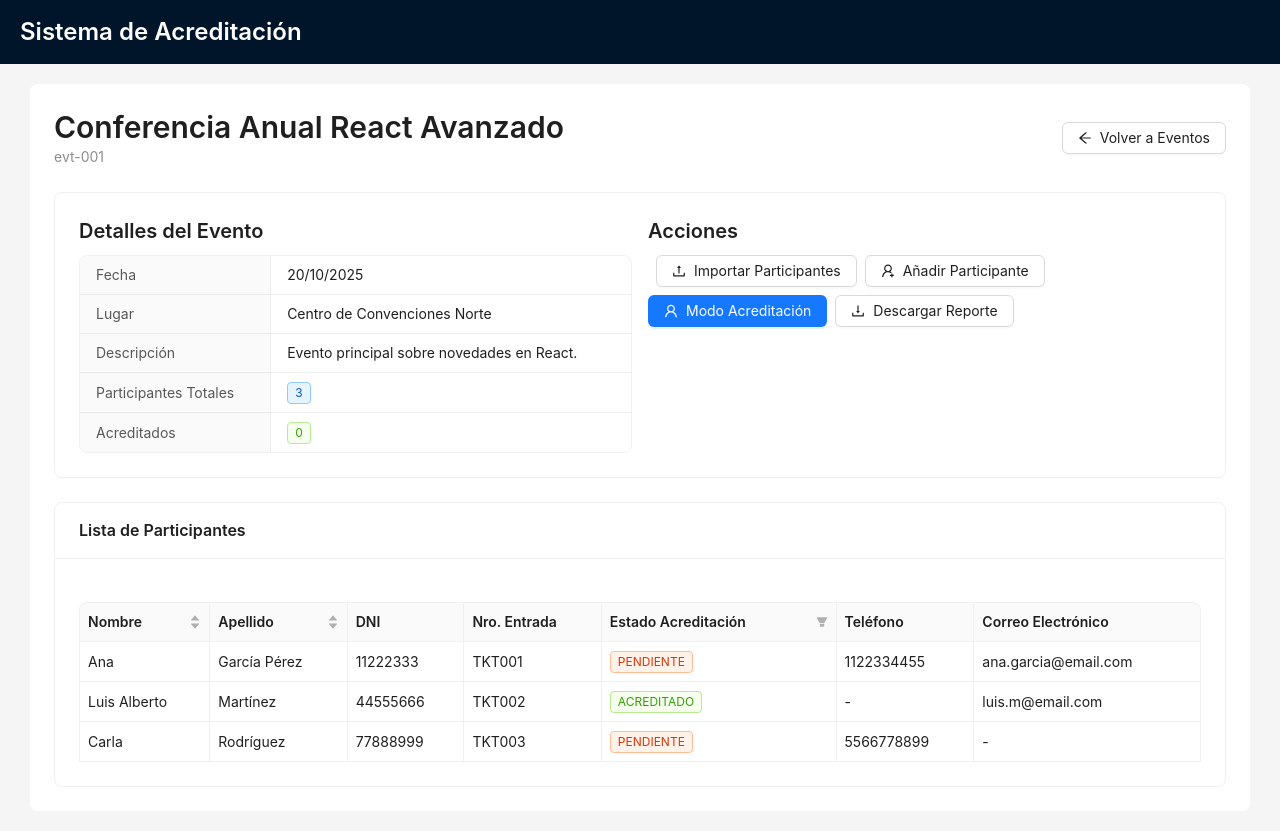
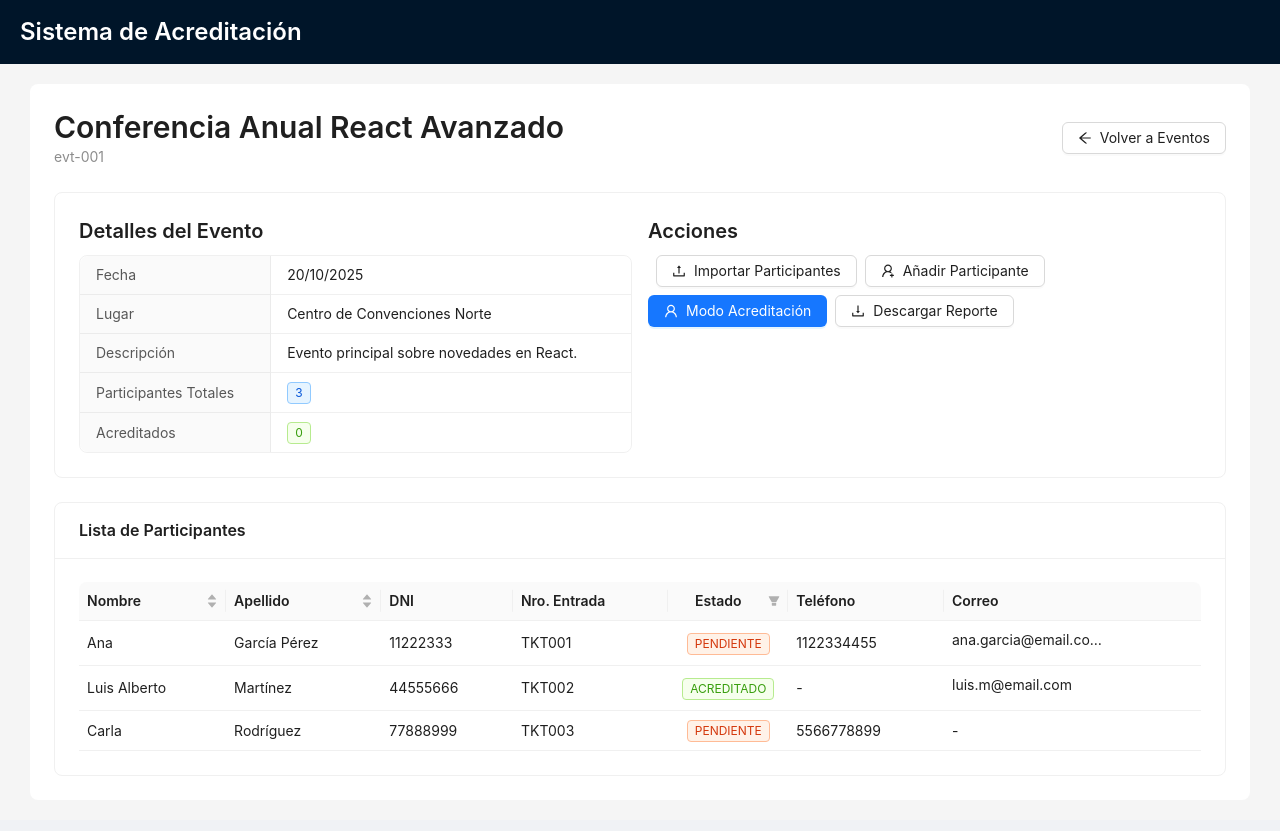
Before and after one commit to jnserrudo/Acreditacion-Eventos, a React (Vite) app: page /events/evt-001 in a window 1280 px wide. Built offline with nearby package versions, Linux system fonts and the light colour scheme.

Commit message:
prototipo

```diff
--- a/src/Components/EventList.jsx
+++ b/src/Components/EventList.jsx
@@ -1,43 +1,89 @@
 // src/components/event/EventList.js
 import React from 'react';
-import { List, Button, Typography, Space } from 'antd';
+import { List, Button, Typography, Space, Tooltip, Row, Col, Tag } from 'antd'; // Añadido Tooltip, Row, Col, Tag
 import { Link } from 'react-router-dom';
-import { EditOutlined, DeleteOutlined, EyeOutlined } from '@ant-design/icons'; // Íconos
+import { EditOutlined, DeleteOutlined, EyeOutlined } from '@ant-design/icons';
+import dayjs from 'dayjs'; // Asegúrate de tener dayjs instalado o usa toLocaleDateString
 
-const { Text } = Typography;
+const { Text, Paragraph } = Typography;
 
-// Recibe la lista de eventos y funciones para manejar acciones (a implementar en EventoABM)
-export const EventList = ({ events, onEdit, onDelete }) => {
+export const EventList = ({ events = [], onEdit, onDelete }) => {
+
+  // Función para formatear fecha de forma segura
+  const formatDate = (dateString) => {
+    if (!dateString) return 'Fecha no especificada';
+    // Intenta parsear con dayjs si está disponible y es válido
+    const date = dayjs(dateString);
+    if (date.isValid()) {
+      return date.format('DD/MM/YYYY'); // Formato deseado
+    }
+    // Fallback a formato básico si dayjs falla o no está
+    try {
+       return new Date(dateString).toLocaleDateString();
+    } catch (e) {
+        return 'Fecha inválida';
+    }
+  };
+
   return (
     <List
-      itemLayout="horizontal"
+      itemLayout="vertical" // Cambiado a vertical para mejor flujo en móvil
       dataSource={events}
-      locale={{ emptyText: 'No hay eventos para mostrar.' }} // Mensaje si la lista está vacía
+      locale={{ emptyText: 'No hay eventos para mostrar.' }}
+      pagination={{ // Paginación opcional
+        pageSize: 5, // Menos items por página puede ser mejor para listas verticales
+        hideOnSinglePage: true,
+        size: 'small', // Paginación más compacta
+      }}
       renderItem={(event) => (
         <List.Item
-          key={event.id} // ¡Importante! Usa el ID real del evento que viene de la API
-          actions={[
-            // Enlace para ver detalles
-            <Link to={`/events/${event.id}`} key="view">
-              <Button type="link" icon={<EyeOutlined />}>
-                 Ver/Gestionar
-              </Button>
-            </Link>,
-            // Botón Editar (llama a la función pasada por props)
-            <Button type="link" icon={<EditOutlined />} onClick={() => onEdit(event)} key="edit">
-               Editar
-            </Button>,
-             // Botón Eliminar (llama a la función pasada por props)
-            <Button type="link" danger icon={<DeleteOutlined />} onClick={() => onDelete(event.id)} key="delete">
-               Eliminar
-            </Button>,
-          ]}
+          key={event.id}
+          // Usamos extra para las acciones, se colocarán a la derecha en desktop
+          // y abajo en móvil debido a itemLayout="vertical"
+          extra={
+            <Space direction="horizontal" align="center" wrap> {/* 'wrap' por si acaso */}
+              <Tooltip title="Ver/Gestionar Detalles">
+                <Link to={`/events/${event.id}`}>
+                  {/* Botón primario sutil para la acción principal */}
+                  <Button type="default" icon={<EyeOutlined />} size="middle">
+                     Gestionar
+                  </Button>
+                </Link>
+              </Tooltip>
+              <Tooltip title="Editar Evento">
+                <Button
+                  icon={<EditOutlined />}
+                  onClick={() => onEdit(event)}
+                  size="middle"
+                />
+              </Tooltip>
+              <Tooltip title="Eliminar Evento">
+                <Button
+                  danger
+                  icon={<DeleteOutlined />}
+                  onClick={() => onDelete(event.id)}
+                  size="middle"
+                />
+              </Tooltip>
+            </Space>
+          }
         >
+          {/* Contenido principal del item */}
           <List.Item.Meta
-            // El título es un enlace al detalle del evento
-            title={<Link to={`/events/${event.id}`}>{event.name || 'Evento sin nombre'}</Link>}
-            // Puedes mostrar la fecha u otra información relevante aquí
-            description={event.date ? `Fecha: ${new Date(event.date).toLocaleDateString()}` : 'Fecha no especificada'}
+            title={<Link to={`/events/${event.id}`} style={{ fontSize: '1.1em' }}>{event.name || 'Evento sin nombre'}</Link>}
+            // Usamos description para más detalles, se verá debajo del título
+            description={
+              <Space direction="vertical" size="small" style={{width: '100%'}}>
+                 <Text type="secondary">
+                   <Tag>{formatDate(event.date)}</Tag> {event.location || 'Lugar no especificado'}
+                 </Text>
+                 {event.description && (
+                    <Paragraph ellipsis={{ rows: 2, expandable: false }} type="secondary">
+                        {event.description}
+                    </Paragraph>
+                 )}
+              </Space>
+            }
           />
         </List.Item>
       )}
--- a/src/Components/ParticipantesListas.jsx
+++ b/src/Components/ParticipantesListas.jsx
@@ -1,95 +1,111 @@
 // src/Components/ParticipantList.js
-// (O guarda en src/components/participant/ParticipantList.js si prefieres esa estructura)
+import React from 'react';
+import { Table, Tag, Tooltip } from 'antd'; // Añadido Tooltip
 
-import React from "react";
-import { Table, Tag } from "antd";
+export const ParticipantList = ({ participants = [] }) => {
 
-// Componente para mostrar la tabla de participantes
-export const ParticipantList = ({ participants = [] }) => {
-  // Asegura default como array vacío
-
-  // Definición de las columnas para la tabla de Ant Design
   const columns = [
     {
-      title: "Nombre", // Título de la columna
-      dataIndex: "name", // Campo del objeto participante a mostrar
-      key: "name", // Key única para la columna
-      sorter: (a, b) => a.name.localeCompare(b.name), // Habilita ordenamiento alfabético
+      title: 'Nombre',
+      dataIndex: 'name',
+      key: 'name',
+      sorter: (a, b) => a.name.localeCompare(b.name),
+      // fixed: 'left', // Descomentar si quieres fijar esta columna al hacer scroll horizontal
     },
     {
-      title: "Apellido",
-      dataIndex: "lastName",
-      key: "lastName",
-      sorter: (a, b) => (a.lastName || "").localeCompare(b.lastName || ""), // Ordenamiento, maneja posibles null/undefined
+      title: 'Apellido',
+      dataIndex: 'lastName',
+      key: 'lastName',
+      sorter: (a, b) => (a.lastName || '').localeCompare(b.lastName || ''),
+      // fixed: 'left', // Descomentar si quieres fijar esta columna al hacer scroll horizontal
     },
     {
-      title: "DNI",
-      dataIndex: "dni",
-      key: "dni",
+      title: 'DNI',
+      dataIndex: 'dni',
+      key: 'dni',
     },
-    // --- NUEVA COLUMNA ---
     {
-      title: "Nro. Entrada",
-      dataIndex: "entryNumber",
-      key: "entryNumber",
+      title: 'Nro. Entrada',
+      dataIndex: 'entryNumber',
+      key: 'entryNumber',
     },
-    // --- FIN NUEVA ---
     {
-      title: "Estado Acreditación",
-      dataIndex: "accredited", // <-- CAMBIO dataIndex
-      key: "accredited",
-      render: (
-        accredited // <-- CAMBIO lógica render
-      ) => (
-        <Tag color={accredited === 1 ? "green" : "volcano"}>
-          {accredited === 1 ? "ACREDITADO" : "PENDIENTE"}
+      title: 'Estado', // Título más corto
+      dataIndex: 'accredited',
+      key: 'accredited',
+      align: 'center', // Centrar contenido
+      width: 120, // Ancho fijo para esta columna puede ayudar
+      render: (accredited) => (
+        <Tag color={accredited === 1 ? 'green' : 'volcano'} style={{ margin: 'auto' }}>
+          {accredited === 1 ? 'ACREDITADO' : 'PENDIENTE'}
         </Tag>
       ),
       filters: [
-        // <-- CAMBIO values
-        { text: "Acreditado", value: 1 },
-        { text: "Pendiente", value: 0 },
+        { text: 'Acreditado', value: 1 },
+        { text: 'Pendiente', value: 0 },
       ],
-      onFilter: (value, record) => record.accredited === value, // <-- CAMBIO lógica onFilter
+      onFilter: (value, record) => record.accredited === value,
     },
-    // --- NUEVAS COLUMNAS OPCIONALES ---
+    // --- COLUMNAS OPCIONALES OCULTAS EN MÓVIL ---
     {
-      title: "Teléfono",
-      dataIndex: "phone",
-      key: "phone",
-      render: (phone) => phone || "-", // Muestra '-' si es null/undefined
+      title: 'Teléfono',
+      dataIndex: 'phone',
+      key: 'phone',
+      render: (phone) => phone || '-',
+      // responsive: ['md'] -> Oculta en pantallas < 768px (sm y xs)
+      responsive: ['md'],
     },
     {
-      title: "Correo Electrónico",
-      dataIndex: "email",
-      key: "email",
-      render: (email) => email || "-", // Muestra '-' si es null/undefined
+      title: 'Correo', // Título más corto
+      dataIndex: 'email',
+      key: 'email',
+      render: (email) => email ? (
+         // Tooltip para correos largos
+         <Tooltip title={email}>
+             <span style={{ display: 'inline-block', maxWidth: 150, overflow: 'hidden', textOverflow: 'ellipsis', whiteSpace: 'nowrap' }}>
+                 {email}
+             </span>
+         </Tooltip>
+      ) : '-',
+      // responsive: ['lg'] -> Oculta en pantallas < 992px (md, sm, xs) - Más agresivo
+      responsive: ['lg'],
     },
-    // --- FIN NUEVAS OPCIONALES ---
+    // --- FIN COLUMNAS OPCIONALES ---
+    // Podrías añadir una columna de acciones aquí si fuera necesario (ej: des-acreditar, editar participante)
+    // {
+    //   title: 'Acciones',
+    //   key: 'actions',
+    //   align: 'center',
+    //   fixed: 'right', // Fija la columna de acciones a la derecha
+    //   render: (_, record) => (
+    //     <Space>
+    //       {/* Botones de acción para cada participante */}
+    //     </Space>
+    //   ),
+    // }
   ];
 
   return (
     <Table
-      columns={columns} // Define la estructura de la tabla
-      dataSource={participants} // Los datos a mostrar (el array de participantes)
-      rowKey="id" // Campo único para identificar cada fila (el ID del participante)
+      columns={columns}
+      dataSource={participants}
+      rowKey="id"
       pagination={{
-        // Configuración de paginación
-        pageSize: 15, // Cuántos items por página
-        showSizeChanger: true, // Permite cambiar el tamaño de página
-        pageSizeOptions: ["15", "30", "50", "100"], // Opciones de tamaño
-        showTotal: (total, range) =>
-          `${range[0]}-${range[1]} de ${total} participantes`, // Muestra el total
-        hideOnSinglePage: true, // Oculta paginación si todo cabe en una página
+        pageSize: 10, // Reducido para móvil puede ser mejor
+        showSizeChanger: true,
+        pageSizeOptions: ['10', '20', '50', '100'],
+        showTotal: (total, range) => `${range[0]}-${range[1]} de ${total}`,
+        hideOnSinglePage: true,
+        size: 'small', // Paginación más compacta
       }}
-      locale={{ emptyText: "No hay participantes cargados para este evento." }} // Mensaje si no hay datos
-      style={{ marginTop: "20px" }} // Un poco de margen superior
-      scroll={{ x: "max-content" }} // Habilita scroll horizontal si las columnas no caben
-      bordered // Añade bordes a la tabla (opcional)
-      size="small" // Tabla un poco más compacta (opcional)
+      locale={{ emptyText: 'No hay participantes cargados para este evento.' }}
+      // style={{ marginTop: '20px' }} // QUITADO - Dejar que el contenedor padre maneje el margen
+      // --- CLAVE PARA RESPONSIVIDAD DE TABLA ---
+      scroll={{ x: 'max-content' }} // Habilita scroll horizontal
+      // -------------------------------------------
+      // bordered // Quitado borde para un look más limpio (opcional)
+      size="small" // Tabla más compacta
+      className="responsive-participant-table" // Clase CSS opcional para estilos específicos
     />
   );
 };
-
-// Si prefieres export default:
-// export default ParticipantList;
```
Also changed, not shown: 1 other file (tests, documents, lock files or other folders).
